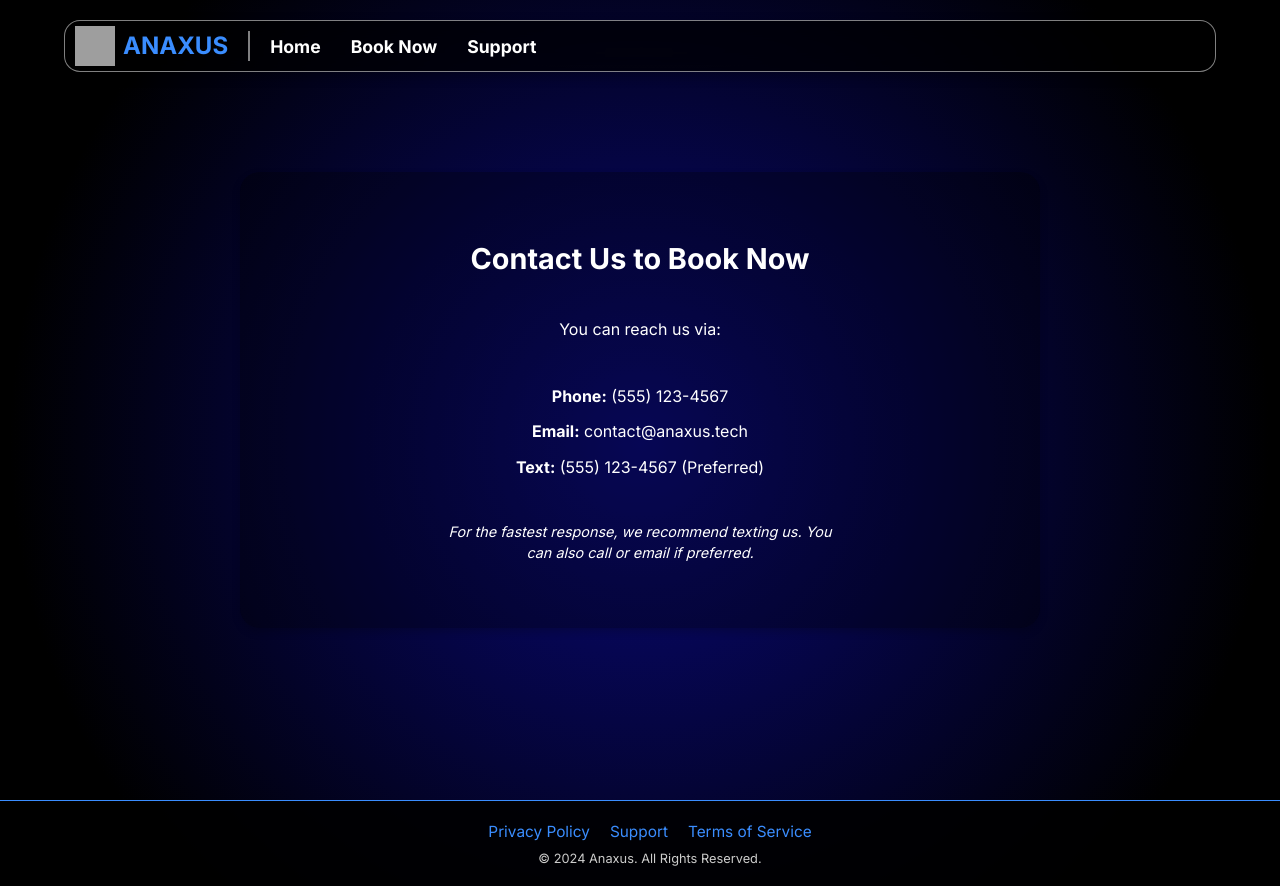
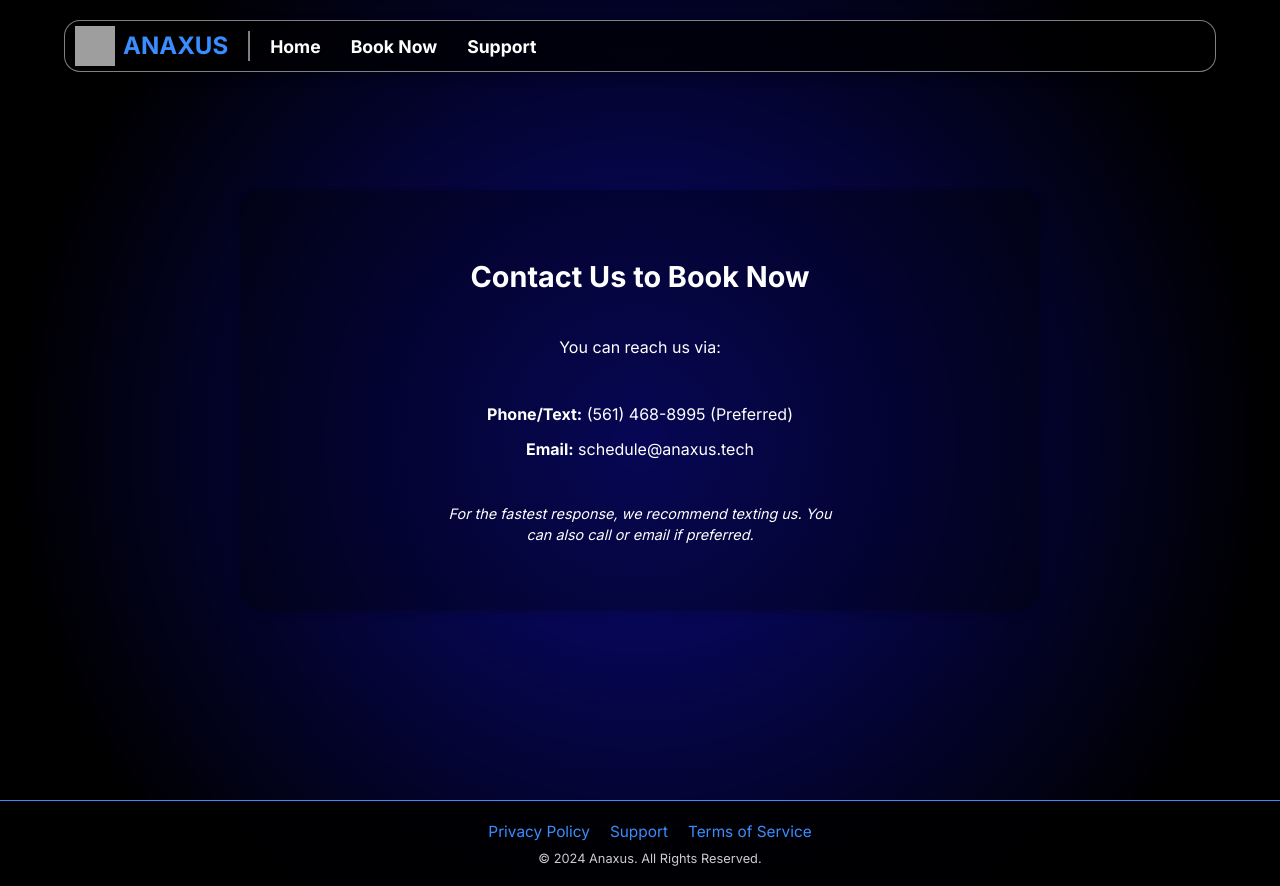
Before and after one commit to officialanaxus/anaxus, a React (Create React App) app: page /booknowtemp in a window 1280 px wide. Built offline with nearby package versions, Linux system fonts and the light colour scheme; grey boxes are pictures that could not be loaded.

Commit message:
Auto-update

```diff
--- a/src/pages/BookNowTemp.js
+++ b/src/pages/BookNowTemp.js
@@ -10,13 +10,10 @@ const BookNowTemp = () => {
           <p>You can reach us via:</p>
           <ul>
             <li>
-              <strong>Phone:</strong> (555) 123-4567
+              <strong>Phone/Text:</strong> (561) 468-8995 (Preferred)
             </li>
             <li>
-              <strong>Email:</strong> contact@anaxus.tech
-            </li>
-            <li>
-              <strong>Text:</strong> (555) 123-4567 (Preferred)
+              <strong>Email:</strong> schedule@anaxus.tech
             </li>
           </ul>
           <p className="instructions">
```
